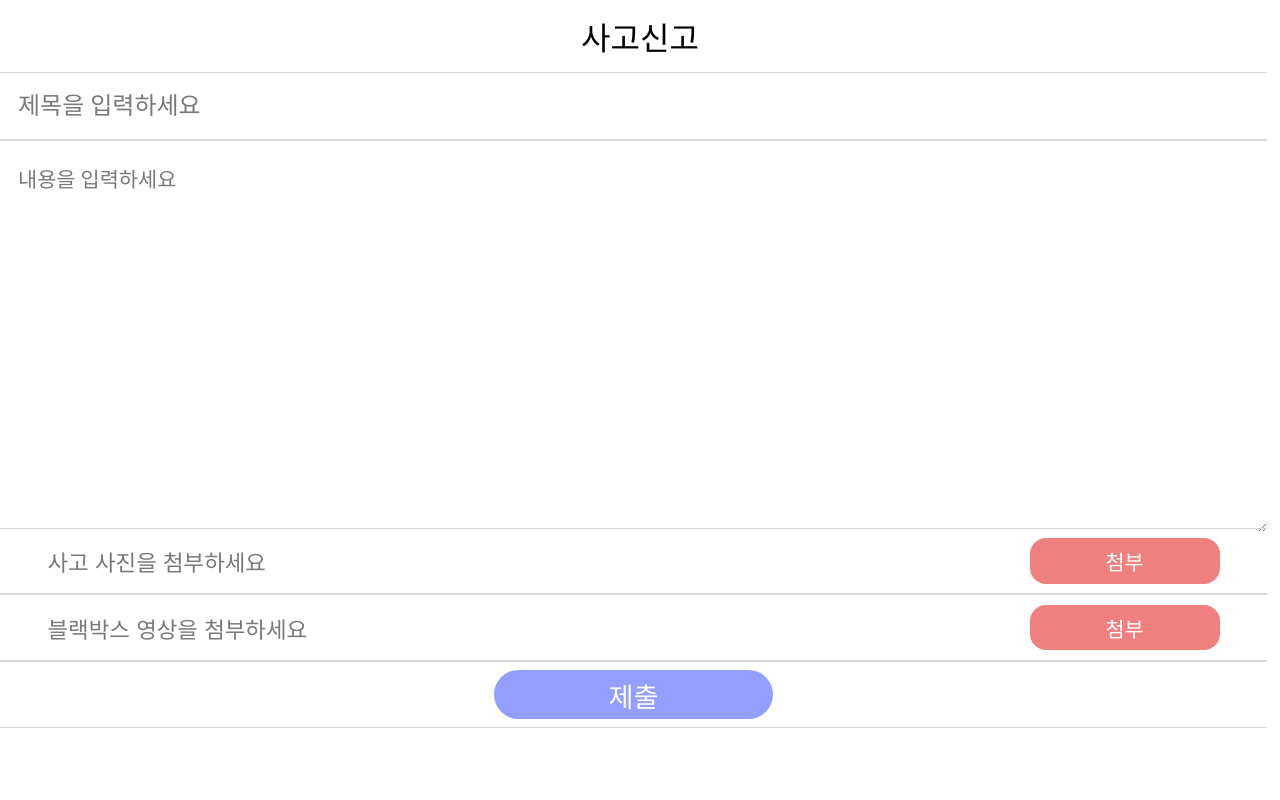
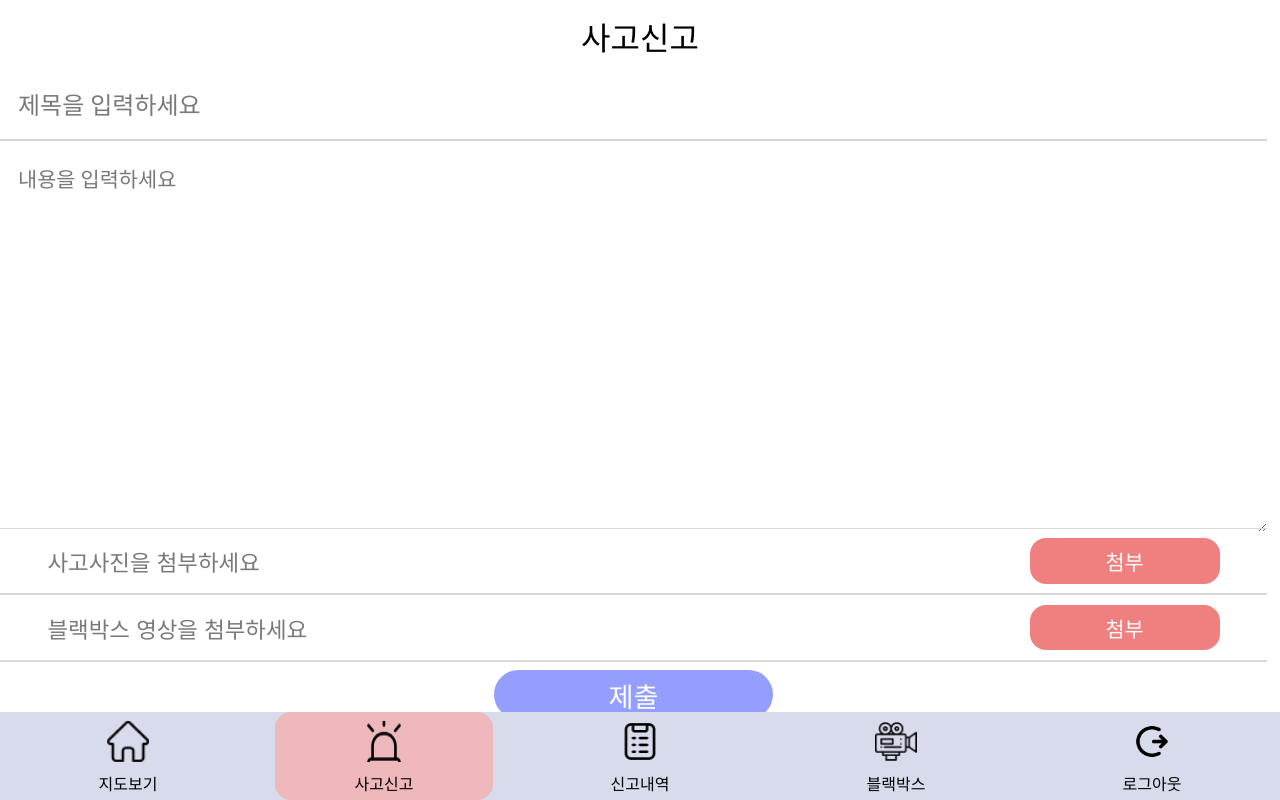
Before and after one commit to SeungYeopO/AI-PoteholeDetector, a React (Vite) app in the folder frontend/user/: page /report in a window 1280 px wide. Built offline with nearby package versions, Linux system fonts and the light colour scheme; a web font is replaced by a local one.

Commit message:
feat: 사고신고페이지 기능 구현 중

```diff
--- a/frontend/user/dev-dist/sw.js
+++ b/frontend/user/dev-dist/sw.js
@@ -82,7 +82,7 @@ define(['./workbox-b5f7729d'], (function (workbox) { 'use strict';
     "revision": "3ca0b8505b4bec776b69afdba2768812"
   }, {
     "url": "index.html",
-    "revision": "0.j1aejhs1sf"
+    "revision": "0.i2nh3npm4"
   }], {});
   workbox.cleanupOutdatedCaches();
   workbox.registerRoute(new workbox.NavigationRoute(workbox.createHandlerBoundToURL("index.html"), {
--- a/frontend/user/src/App.jsx
+++ b/frontend/user/src/App.jsx
@@ -15,7 +15,6 @@ import Navbar from "./component/Navbar.jsx";
 import ReportList from "./component/ReportList.jsx";
 import MainScreen from "./component/MainScreen.jsx";
 import Blackbox from "./component/Blackbox.jsx";
-import Mypage from "./component/Mypage.jsx";
 import "./App.css";
 import { useAuth } from "./component/AuthContext";
 
@@ -33,22 +32,12 @@ function App() {
             <Route path="/report" element={<Report />} />
             <Route path="/reports" element={<ReportList />}/>
             <Route path="/blackbox" element={<Blackbox/>}/>
-            <Route path="/mypage" element={<Mypage/>}/>
           </Routes>
-            <NavbarWithAuth />
         </div>
       </Router>
     </AuthProvider>
   );
 }
 
-function NavbarWithAuth() {
-  const { user } = useAuth();
-  if (!user) {
-    return null;
-  }
-
-  return <Navbar />;
-}
 
 export default App;
--- a/frontend/user/src/component/Blackbox.jsx
+++ b/frontend/user/src/component/Blackbox.jsx
@@ -3,7 +3,9 @@ import Calender from 'react-calendar';
 import '../../node_modules/react-calendar/dist/Calendar.css';
 import calendarImg from '../../public/img/calenderImg.png';
 import { useState } from "react";
-import blackboxImg from '../../public/img/blackbox.png'
+import blackboxImg from '../../public/img/blackbox.png';
+import Navbar from "./Navbar";
+
 
 const Background = styled.div`
   position : fixed;
@@ -14,7 +16,7 @@ const Background = styled.div`
 `
 const Container = styled.div`
   width : 100%;
-  height : 91%;
+  height : 91.5%;
   display : flex;
   flex-direction : column;
   /* background-color : yellow; */
@@ -156,12 +158,17 @@ const Blackbox = () => {
   const [selectedDate, setSelectedDate] = useState('');
   const [iscalenderOpen, setIsCalenderOpen] = useState(false);
 
+
   const handleDateClick = (value) => {
     setSelectedDate(value);
     setIsCalenderOpen(false);
   }
   const openCalender = () => {
-    setIsCalenderOpen(true);
+    if (!iscalenderOpen ){
+      setIsCalenderOpen(true);
+    }else{
+      setIsCalenderOpen(false);
+    }
   }
   const formatDate = (date) => {
     const year = date.getFullYear();
@@ -206,10 +213,13 @@ const Blackbox = () => {
       </Container>
       {iscalenderOpen && (
         <CalenderModal>
-            <Calender onChange={handleDateClick}  />
+            <Calender calendarType="gregory" onChange={handleDateClick}  />
         </CalenderModal>
       )}
+      <Navbar/>
     </Background>
+
+
   );
 };
 
--- a/frontend/user/src/component/Mypage.jsx
+++ /dev/null
@@ -1,10 +0,0 @@
-
-const Mypage = () => {
-  return (
-    <div>
-      마이페이지
-    </div>
-  );
-};
-
-export default Mypage;
--- a/frontend/user/src/component/Navbar.jsx
+++ b/frontend/user/src/component/Navbar.jsx
@@ -3,11 +3,12 @@ import { Link } from "react-router-dom";
 import { useLocation } from "react-router-dom";
 import styled from "styled-components";
 import { useNavigate } from "react-router-dom";
+import { useAuth } from "./AuthContext";
 import icon1 from '../../public/icons/navicon1.png';
 import icon2 from '../../public/icons/navicon2.png';
 import icon3 from '../../public/icons/navicon3.png';
 import icon4 from '../../public/icons/navicon4.png';
-import profile from '../../public/icons/profile.png'
+import icon5 from '../../public/icons/navicon5.png'
 
 const Nav = styled.div`
   position : fixed;
@@ -15,7 +16,7 @@ const Nav = styled.div`
   bottom : 0;
   display: flex;
   width : 100%;
-  height : 5rem;
+  height : 5.5rem;
   justify-content: space-around;
   background: #d7dbec;
 `
@@ -49,6 +50,7 @@ const Icon = styled.img`
 function Navbar() {
   const location = useLocation();
   const navigate = useNavigate();
+  const {logout} = useAuth();
 
   const gotoMap = () => {
     navigate('/map');
@@ -68,9 +70,13 @@ function Navbar() {
 
   }
 
-  const gotoMyPage = () => {
-    navigate('/mypage')
+  const gotoLogout = () => {
+    logout();
+    console.log('로그아웃');
+    navigate('/');
+
   }
+
 
 
   return (
@@ -91,9 +97,9 @@ function Navbar() {
         <Icon src={icon4}></Icon>
         <Text>블랙박스</Text>
       </Content>
-      <Content onClick={gotoMyPage} active={location.pathname === "/mypage"}>
-        <Icon src={profile}></Icon>
-        <Text>마이페이지</Text>
+      <Content>
+        <Icon onClick={gotoLogout} src={icon5}></Icon>
+        <Text>로그아웃</Text>
       </Content>
 
 
--- a/frontend/user/src/component/Report.jsx
+++ b/frontend/user/src/component/Report.jsx
@@ -3,6 +3,7 @@ import { useState, useEffect } from "react";
 import Calender from 'react-calendar';
 import '../../node_modules/react-calendar/dist/Calendar.css';
 import calendarImg from '../../public/img/calenderImg.png';
+import Navbar from "./Navbar";
 
 
 
@@ -38,6 +39,21 @@ const ContentBox = styled.div`
   flex-direction : column;
   justify-content : space-between;
   /* background-color : yellow; */
+    overflow: auto;
+   &::-webkit-scrollbar {
+        width: 1rem;
+    }
+
+    &::-webkit-scrollbar-track {
+    background:  rgba(79, 79, 79, 0.9);
+    border-radius: 10px;
+    }
+
+    &::-webkit-scrollbar-thumb {
+    background: #888;
+    border-radius: 1rem;
+    }
+
 
 `
 const TextBox = styled.div`
@@ -244,6 +260,7 @@ const Report = () => {
   const [ismodalOpen, setIsModalOpen] = useState(false);
   const [iscalenderOpen, setIsCalenderOpen] = useState(false);
   const [selectedDate, setSelectedDate] = useState('');
+  const [selectedImage, setSelectedImage] = useState([]);
 
     const handleTitle = (event) => {
       console.log(event.target.value);
@@ -255,9 +272,24 @@ const Report = () => {
       setContent(event.target.value);
     };
 
-    const chooseImage = () => {
-        console.log('click');
+    const chooseImage = async () => {
+      const fileInput = document.createElement('input');
+      fileInput.type = 'file';
+      fileInput.accept = 'image/*';
+      fileInput.multiple = true;
+      fileInput.click();
+
+      fileInput.addEventListener('change', (event) => {
+        const files = event.target.files;
+        const selectd = Array.from(files);
+        console.log(Array.from(files)[0].name)
+        setSelectedImage((prevSelected) => [...prevSelected, ...selectd]);
+      })
     };
+
+    const gotoUpload = () => {
+      console.log(selectedImage);
+    }
 
     const chooseVideo = () => {
       console.log('video Click');
@@ -268,9 +300,15 @@ const Report = () => {
       setIsModalOpen(false);
     };
 
-    const modalOpen = () => {
+
+     const openCalender = () => {
+    if (!iscalenderOpen ){
       setIsCalenderOpen(true);
-    };
+    }else{
+      setIsCalenderOpen(false);
+    }
+  };
+
     const handleDateClick = (value) => {
       setSelectedDate(value);
       setIsCalenderOpen(false);
@@ -299,7 +337,11 @@ const Report = () => {
               <InputBox onChange={handleContent} placeholder="내용을 입력하세요"></InputBox>
             </TextBox>
             <TextBox>
-                  <FileText>사고 사진을 첨부하세요</FileText>
+                  {selectedImage && selectedImage.length > 0 ? (selectedImage.map((item,index) => (
+                    <FileText key={index}>{item.name}</FileText>
+                    //  <img src={URL.createObjectURL(item)} alt={item.name} />
+                  ))
+                  ): (<FileText>사고사진을 첨부하세요</FileText> )}
                   <FileBtn onClick={chooseImage}>첨부</FileBtn>
             </TextBox>
             <TextBox>
@@ -307,10 +349,11 @@ const Report = () => {
                   <FileBtn onClick={chooseVideo}>첨부</FileBtn>
             </TextBox>
             <TextBox>
-              <SaveBtn>제출</SaveBtn>
+              <SaveBtn onClick={gotoUpload}>제출</SaveBtn>
             </TextBox>
         </ContentBox>
       </Container>
+      <Navbar/>
       {ismodalOpen && (
         <VideoListModal>
           <ModalHeader>
@@ -319,7 +362,7 @@ const Report = () => {
              <BoxName>날짜</BoxName>
               <DateTable>
                 <SortInfo width="75%" height="100%">{selectedDate ? formatDate(selectedDate) : '날짜 선택'}</SortInfo>
-                <CalenderImg src={calendarImg} onClick={modalOpen}></CalenderImg>
+                <CalenderImg src={calendarImg} onClick={openCalender}></CalenderImg>
               </DateTable>
             </DateBox>
           </ModalHeader>
@@ -334,7 +377,7 @@ const Report = () => {
       )}
     {iscalenderOpen && (
         <CalenderModal>
-            <Calender onChange={handleDateClick}  />
+            <Calender calendarType="gregory" onChange={handleDateClick}  />
         </CalenderModal>
       )}
    </Background>
--- a/frontend/user/src/component/ReportList.jsx
+++ b/frontend/user/src/component/ReportList.jsx
@@ -3,6 +3,7 @@ import Calender from 'react-calendar';
 import '../../node_modules/react-calendar/dist/Calendar.css';
 import calendarImg from '../../public/img/calenderImg.png';
 import { useState } from "react";
+import Navbar from "./Navbar";
 
 const Background = styled.div`
   position : fixed;
@@ -13,7 +14,7 @@ const Background = styled.div`
 `
 const Container = styled.div`
   width : 100%;
-  height : 91%;
+  height : 91.5%;
   display : flex;
   flex-direction : column;
   /* background-color : yellow; */
@@ -169,7 +170,11 @@ const ReportList = () => {
     setIsCalenderOpen(false);
   }
   const openCalender = () => {
-    setIsCalenderOpen(true);
+    if (!iscalenderOpen ){
+      setIsCalenderOpen(true);
+    }else{
+      setIsCalenderOpen(false);
+    }
   }
   const formatDate = (date) => {
     const year = date.getFullYear();
@@ -214,9 +219,10 @@ const ReportList = () => {
       </Container>
       {iscalenderOpen && (
         <CalenderModal>
-            <Calender onChange={handleDateClick}  />
+            <Calender calendarType="gregory"  onChange={handleDateClick}  />
         </CalenderModal>
       )}
+      <Navbar/>
     </Background>
   );
 };
--- a/frontend/user/src/component/SignUp.jsx
+++ b/frontend/user/src/component/SignUp.jsx
@@ -273,7 +273,7 @@ const SignUp = () => {
           <Box>
               <TextBox>
                 <Text width="30%">아이디</Text>
-                <Text width="65%" style={{color : doubleCheck ? 'green' : 'red'}} fontSize="1.2rem" marginTop ="1rem">{errorText}</Text>
+                <Text width="65%" style={{color : doubleCheck ? 'green' : 'red'}} fontSize="1.1rem" marginTop ="1rem">{errorText}</Text>
               </TextBox>
               <IdBox>
                 <Input style={{border : validUserId || userId.length === 0 ? "solid 1px #F5EAEA" : "solid 4px red" }} onChange={handleIdChange} type="text" placeholder="5~10자리 영어, 특수문자 불가" width="80%" height="100%"></Input>
```
Also changed, not shown: frontend/user/src/component/Map.jsx (+15 -9 lines), frontend/user/public/icons/navicon5.png (added).
